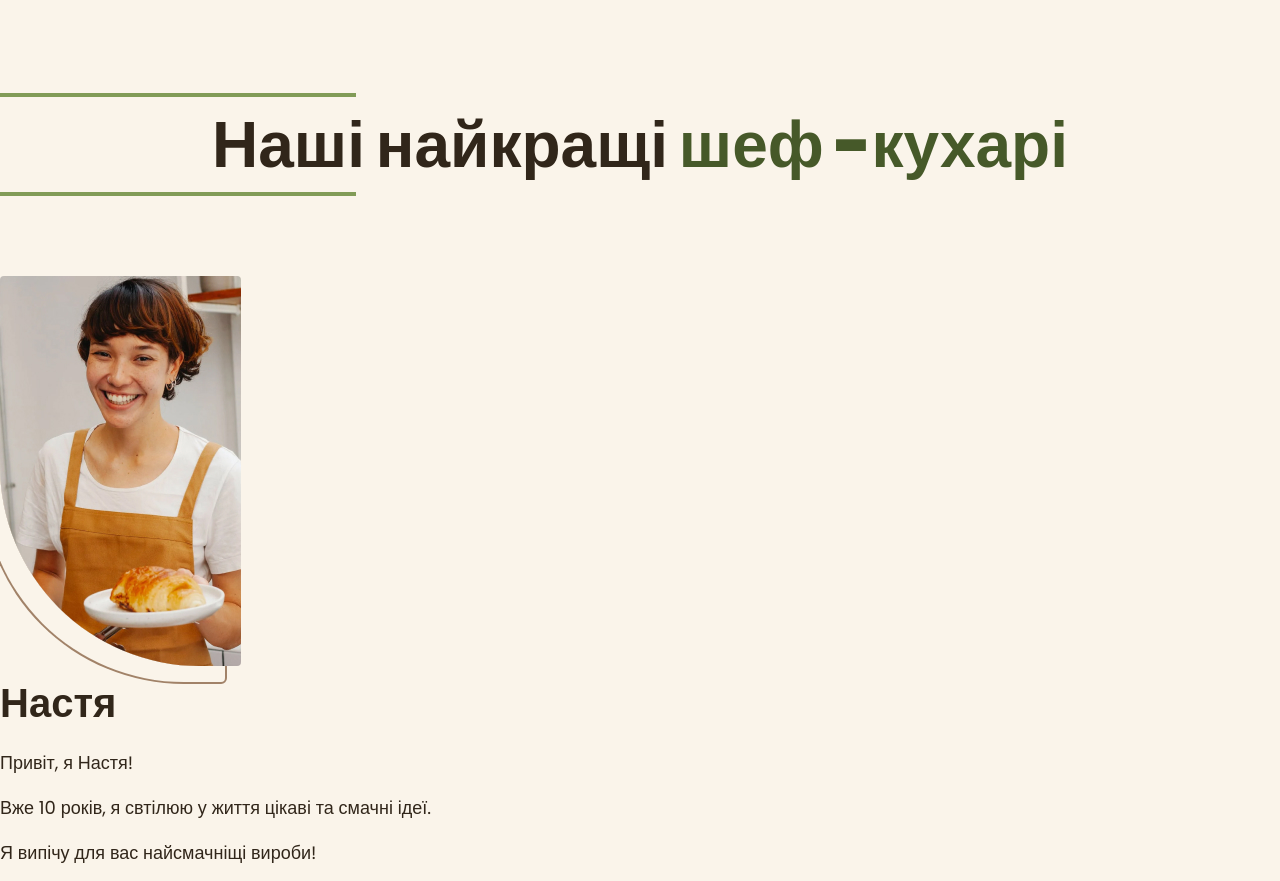
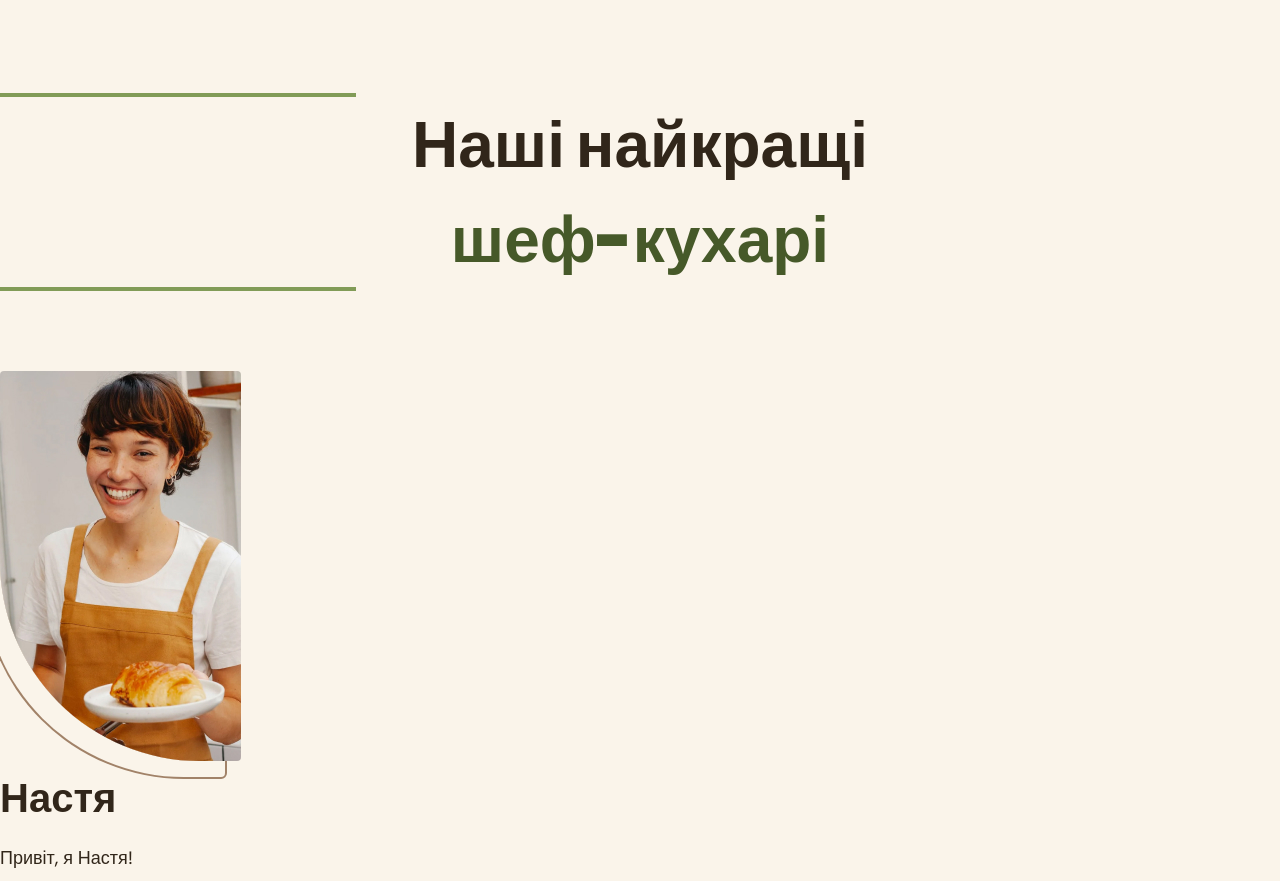
Before and after one commit to ruslangafuroff/bakery, a plain HTML site: page index.html in a window 1280 px wide. Shown: the part 1549-2430 px from the top of the page. Drawn offline with Linux system fonts and the light colour scheme.

```diff
--- a/css/style.css
+++ b/css/style.css
@@ -189,7 +189,7 @@ ul {
 .section-title {
     font-size: 64px;
     font-weight: 900;
-    line-height: 1, 3;
+    line-height: 1,3;
     text-align: center;
 }
 
--- a/index.html
+++ b/index.html
@@ -83,8 +83,8 @@
 
         <section class="section" id="chefs-section">
             <div class="container">
-                <h2 class="chefs-title section-title">Наші найкращі
-                    <span class="accent">шеф -кухарі</span></h2>
+                <h2 class="chefs-title section-title">Наші найкращі <br>
+                    <span class="accent">шеф-кухарі</span></h2>
                 <ul>
                     <li>
                         <article>
```
